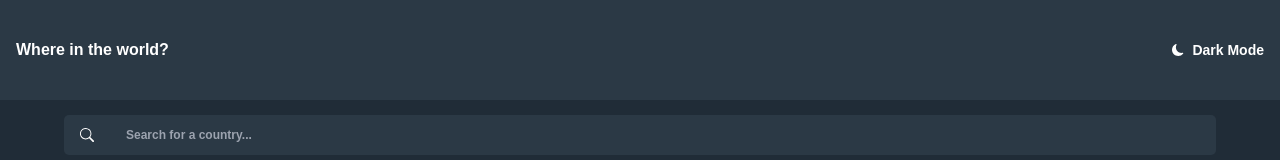
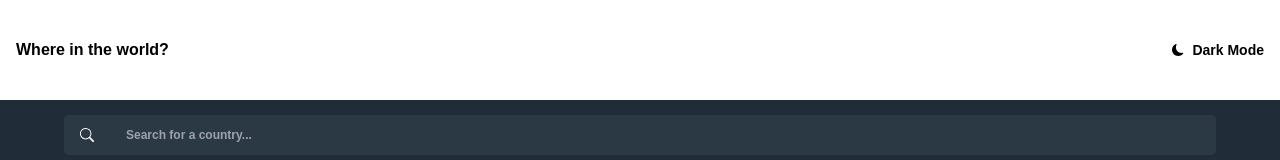
Before and after one commit to kennedybabu/countrys-info, a React (Create React App) app: page / in a window 1280 px wide. Shown: the top 160 px of the page. Built offline with nearby package versions, Linux system fonts and the light colour scheme; no server answers.

Commit message:
feature: toggle between light and dark mode

```diff
--- a/src/App.js
+++ b/src/App.js
@@ -1,12 +1,31 @@
+import React, {useState} from "react";
 import Header from "./components/Header";
 import SearchBar from "./components/SearchBar";
 import ListItems from "./pages/ListItems";
 
+
 function App() {
+const [dark, setDark] = useState(false)
+
+const darkMode = {
+  backgroundColor: '#2b3945',
+  color: 'white'
+}
+
+
+const lightMode = {
+  backgroundColor : 'white',
+  color: 'black'
+}
+
+
+function handleChange() {
+  setDark(!dark)
+}
 
   return (
     <div className="text-[16px]">
-      <Header />
+      <Header dark={dark} handleChange={handleChange} darkMode={darkMode} lightMode={lightMode}/>
       <SearchBar />
       <ListItems />
     </div>
--- a/src/components/Country.jsx
+++ b/src/components/Country.jsx
@@ -3,12 +3,15 @@ import React from 'react'
 const Country = (props) => {
 
   return (
-    <div className='w-[280px] bg-[#2b3945] mx-auto my-[1rem] rounded-[5px] h-[300px]'>
-        <div className='h-[50%]'>
+    <div className='country w-[280px] bg-[#2b3945] mx-auto my-[1rem] rounded-[5px] h-[300px]'>
+        <div className='h-[50%] img-wrapper'>
             <img className='h-full w-full' src={props.country['flags'].png} alt="court-of-arms" />
         </div>
-        <div className='h-[50%] text-[white] flex flex-col items-center'>
-            <p>{props.country['name'].common}</p>
+        <div className='h-[50%] text-[white] flex flex-col items-start pl-[2rem] py-[1rem]'>
+            <h4 className='text-[18px] font-[800] mb-[15px]'>{props.country['name'].common}</h4>
+            <p className='text-[14px] font-[600]'>Population:<span className='font-[300]'>{props.country.population}</span></p>
+            <p className='text-[14px] font-[600]'>Region:<span className='font-[300]'>{props.country.region}</span></p>
+            <p className='text-[14px] font-[600]'>Capital:<span className='font-[300]'>{props.country.capital}</span></p>
         </div>
 
     </div>
--- a/src/components/Header.jsx
+++ b/src/components/Header.jsx
@@ -1,13 +1,18 @@
 import React from 'react'
 import {BsMoonFill} from "react-icons/bs"
 
-const Header = () => {
+const Header = (props) => {
+    console.log(props.darkMode)
+
+
   return (
-    <div className='w-full text-white bg-[#2b3945] flex justify-between px-[1rem] h-[100px] items-center'>
+    <div style={props.dark ? props.darkMode : props.lightMode} className='w-full text-white bg-[#2b3945] flex justify-between px-[1rem] h-[100px] items-center'>
         <p className='text-[16px] font-[800]'>Where in the world?</p>
-        <div className='h-full flex justify-between items-center'>
-            <BsMoonFill className='mr-[.5rem] text-[12px]' />
-            <p className='text-[14px] font-[600]'>Dark Mode</p>
+        <div className='h-full flex justify-between items-center' onClick={props.handleChange}>
+           <div className='h-full flex justify-between items-center'>
+                <BsMoonFill className='mr-[.5rem] text-[12px]' />
+                <p className='text-[14px] font-[600]'>Dark Mode</p>
+           </div>
         </div>
     </div>
   )
--- a/src/components/SearchBar.jsx
+++ b/src/components/SearchBar.jsx
@@ -5,7 +5,7 @@ const SearchBar = () => {
     <div className='w-full bg-[#202c37] h-[70px] flex justify-center items-center'>
         <div className='w-[90%] flex items-center rounded-[5px] bg-[#2b3945] pl-[1rem]'>
             <BsSearch className='text-[white] text-[14px]'/>
-            <input className="w-[80%] h-[40px] pl-[2rem] bg-[#2b3945] text-[12px] font-[800] text-[white]" placeholder='Search for a country...' type="text" />
+            <input className="search w-[80%] h-[40px] pl-[2rem] bg-[#2b3945] text-[12px] font-[800] text-[white]" placeholder='Search for a country...' type="text" />
         </div>
     </div>
   )
--- a/src/index.css
+++ b/src/index.css
@@ -8,3 +8,20 @@
 body {
     font-family: 'Nunito Sans', sans-serif;
 }
+
+
+.country p span {
+    margin-left: 10px;
+}
+
+
+.img-wrapper,
+.img-wrapper img {
+    border-radius: 5px 5px 0 0;
+}
+
+
+.search:focus,
+.search:active {
+    outline: none;
+}
```
